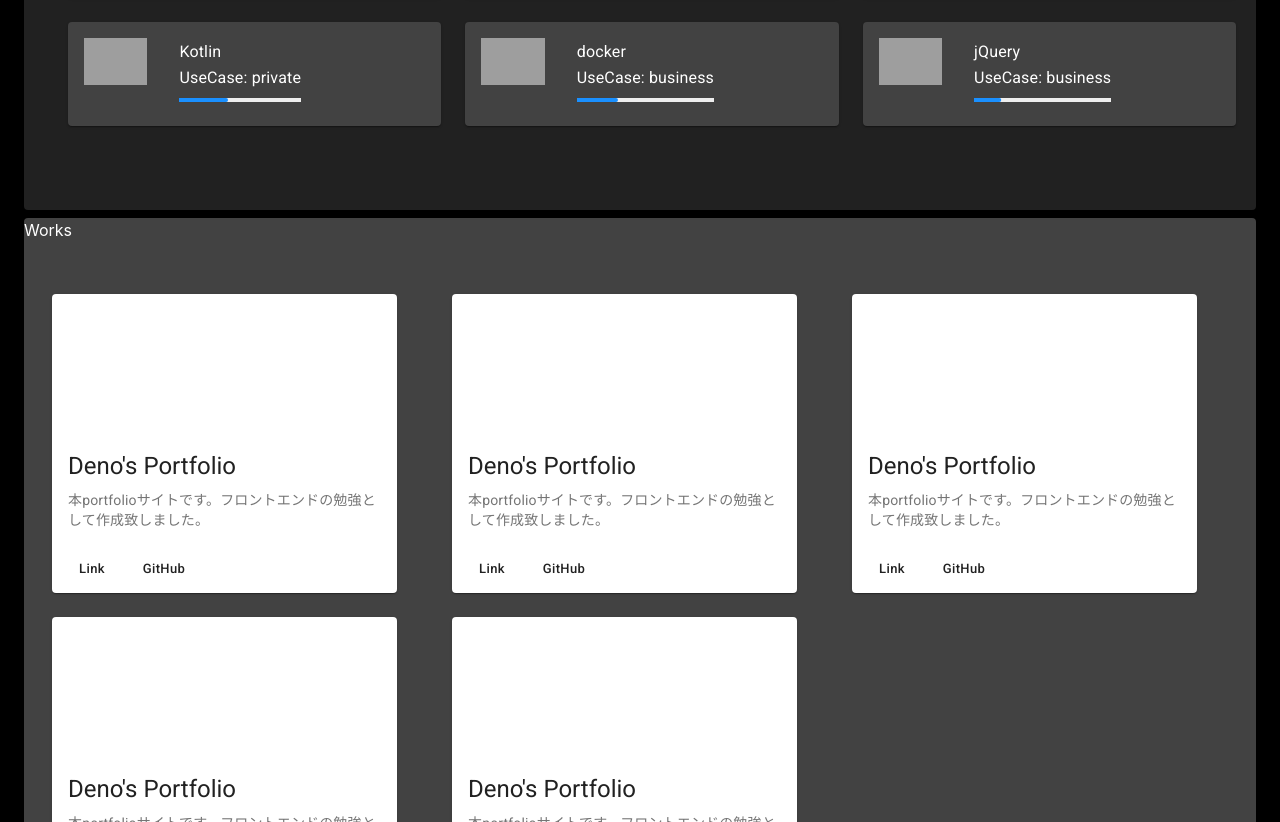
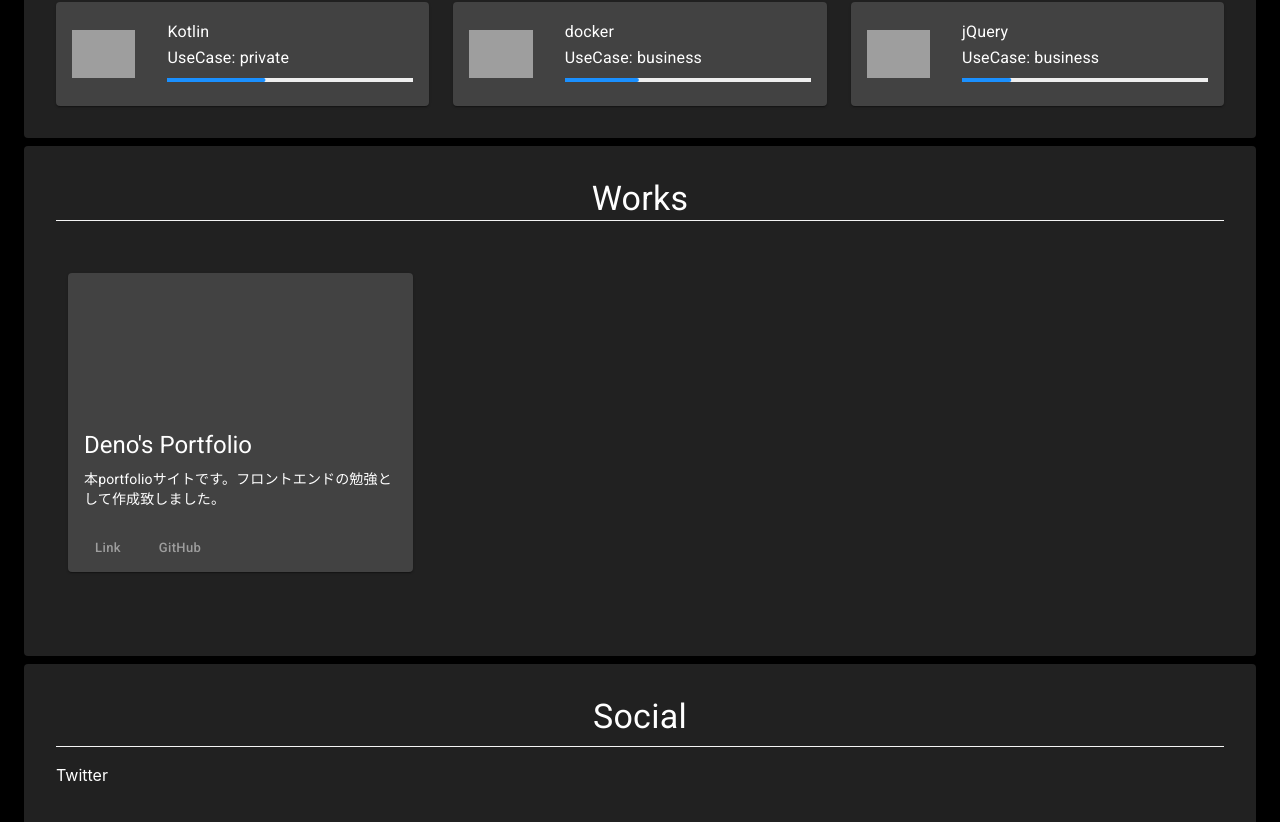
Before and after one commit to deno003/my_portfolio, a React (Create React App) app in the folder my_portfolio/: page / in a window 1280 px wide. Shown: the part 1118-1940 px from the top of the page. Built offline with nearby package versions, Linux system fonts and the light colour scheme; grey boxes are pictures that could not be loaded.

Commit message:
SkillsのLinerProgress部分のCSS(flex周辺）の修正、Social部分仕掛

```diff
--- a/my_portfolio/src/App.tsx
+++ b/my_portfolio/src/App.tsx
@@ -18,12 +18,14 @@ import homeContents from 'contents/homeContent.json';
 import worksContents from 'contents/worksContents.json';
 import aboutContents from 'contents/aboutContents.json';
 import skillsContents from 'contents/skillsContents.json';
+import socialContents from 'contents/socialContents.json';
 
 // context
 export const HomeContext = createContext(homeContents);
 export const WorksContext = createContext(worksContents);
 export const AboutContext = createContext(aboutContents);
 export const SkillsContext = createContext(skillsContents);
+export const SocialContext = createContext(socialContents);
 
 const useStyles = makeStyles((theme: Theme) => ({
   Main: {
@@ -33,7 +35,6 @@ export const SkillsContext = createContext(skillsContents);
     backgroundColor: 'black',
   },
 }));
-
 
 function App() {
   const classes = useStyles();
@@ -46,9 +47,11 @@ function App() {
             <WorksContext.Provider value={worksContents}>
               <AboutContext.Provider value={aboutContents}>
                 <SkillsContext.Provider value={skillsContents}>
+                  <SocialContext.Provider value={socialContents}>
                     <div className={classes.Main}>
                       <Main />
                     </div>
+                  </SocialContext.Provider>
                 </SkillsContext.Provider>
               </AboutContext.Provider>
             </WorksContext.Provider>
--- a/my_portfolio/src/components/Card.tsx
+++ b/my_portfolio/src/components/Card.tsx
@@ -1,5 +1,5 @@
 import * as React from 'react';
-import { makeStyles } from '@material-ui/core/styles';
+import { makeStyles, Theme } from '@material-ui/core/styles';
 import Card from '@material-ui/core/Card';
 import CardActioArea from '@material-ui/core/CardActionArea';
 import CardActions from '@material-ui/core/CardActions';
@@ -8,14 +8,16 @@ import CardMedia from '@material-ui/core/CardMedia';
 import Button from '@material-ui/core/Button';
 import Typography from '@material-ui/core/Typography';
 
-const useStyle = makeStyles({
+const useStyle = makeStyles((theme: Theme) => ({
   root: {
     maxWidth: 345,
+    backgroundColor: theme.palette.grey[800],
+    color: theme.palette.common.white,
   },
   media: {
     height: 140,
   },
-});
+}));
 
 type iProps = {
   item?: item;
@@ -40,16 +42,16 @@ function MediaCard(props: iProps) {
           <Typography gutterBottom variant="h5" component="h2">
             {props.item?.title}
           </Typography>
-          <Typography variant="body2" color="textSecondary" component="p">
+          <Typography variant="body2" component="p">
             {props.item?.text}
           </Typography>
         </CardContent>
       </CardActioArea>
       <CardActions>
-        <Button size="small" color="primary">
+        <Button size="small" color="secondary" href={props.item?.link}>
           Link
         </Button>
-        <Button size="small" color="primary">
+        <Button size="small" color="secondary" href={props.item?.gitHubUrl}>
           GitHub
         </Button>
       </CardActions>
--- a/my_portfolio/src/components/NavTabs.tsx
+++ b/my_portfolio/src/components/NavTabs.tsx
@@ -12,10 +12,10 @@ const useStyles = makeStyles((theme: Theme) => ({
     position: 'relative',
     boxShadow: 'none',
     borderBottom: `1px solid ${theme.palette.grey['100']}`,
-    backgroundColor: 'black',
+    backgroundColor: theme.palette.common.black,
   },
   LinkTab: {
-    color: 'white',
+    color: theme.palette.common.white,
   },
 }));
 
@@ -31,7 +31,7 @@ type LinkTabProps = {
   href?: string;
 };
 
-const LinkTab: React.FC<LinkTabProps> = (props: LinkTabProps) => {
+function LinkTab(props: LinkTabProps) {
   return (
     <Tab
       component="a"
@@ -41,9 +41,9 @@ const LinkTab: React.FC<LinkTabProps> = (props: LinkTabProps) => {
       {...props}
     ></Tab>
   );
-};
+}
 
-const NavTabs: React.FC = (Props: any) => {
+function NavTabs(Props: any) {
   const classes = useStyles(Props);
   const [value, setValue] = React.useState(0);
 
@@ -70,6 +70,6 @@ const NavTabs: React.FC = (Props: any) => {
       </AppBar>
     </div>
   );
-};
+}
 
 export default NavTabs;
--- a/my_portfolio/src/components/SkillsComponent.tsx
+++ b/my_portfolio/src/components/SkillsComponent.tsx
@@ -18,22 +18,25 @@ const useStyles = makeStyles((theme: Theme) => ({
     display: 'flex',
     backgroundColor: theme.palette.grey[800],
     color: theme.palette.common.white,
+    alignItems: 'center',
   },
   details: {
-    display: 'flex',
     flexDirection: 'column',
+    flex: '1 0 auto',
   },
   content: {
-    flex: '1 0 auto',
+    alignContent: 'center',
   },
   cover: {
     position: 'relative',
-    margin: theme.spacing(2),
+    marginTop: theme.spacing(1),
+    marginBottom: theme.spacing(1),
+    marginLeft: theme.spacing(2),
+    marginRight: theme.spacing(2),
     width: '17%',
     height: '17%',
   },
   progress: {
-    display: 'flex',
     paddingTop: theme.spacing(1),
   },
 }));
@@ -73,8 +76,8 @@ function SkillsComponent(props: iProps) {
       <CardMedia
         className={classes.cover}
         component="img"
-        src={props.item?.image}
-        title={props.item?.name}
+        image={props.item?.image}
+        // title={props.item?.name}
       />
       <div className={classes.details}>
         <CardContent className={classes.content}>
--- /dev/null
+++ b/my_portfolio/src/contents/socialContents.json
@@ -0,0 +1,6 @@
+[
+  {
+    "media": "Twitter",
+    "link": "https://twitter.com/deno_etml"
+  }
+]
--- a/my_portfolio/src/contents/worksContents.json
+++ b/my_portfolio/src/contents/worksContents.json
@@ -1,32 +1,4 @@
 [
-  {
-    "title": "Deno's Portfolio",
-    "tools": "React Hooks + Typescript",
-    "text": "本portfolioサイトです。フロントエンドの勉強として作成致しました。",
-    "link": "",
-    "gitHubUrl": ""
-  },
-  {
-    "title": "Deno's Portfolio",
-    "tools": "React Hooks + Typescript",
-    "text": "本portfolioサイトです。フロントエンドの勉強として作成致しました。",
-    "link": "",
-    "gitHubUrl": ""
-  },
-  {
-    "title": "Deno's Portfolio",
-    "tools": "React Hooks + Typescript",
-    "text": "本portfolioサイトです。フロントエンドの勉強として作成致しました。",
-    "link": "",
-    "gitHubUrl": ""
-  },
-  {
-    "title": "Deno's Portfolio",
-    "tools": "React Hooks + Typescript",
-    "text": "本portfolioサイトです。フロントエンドの勉強として作成致しました。",
-    "link": "",
-    "gitHubUrl": ""
-  },
   {
     "title": "Deno's Portfolio",
     "tools": "React Hooks + Typescript",
--- a/my_portfolio/src/pages/About/index.tsx
+++ b/my_portfolio/src/pages/About/index.tsx
@@ -23,7 +23,8 @@ const useStyles = makeStyles((theme: Theme) => ({
     padding: theme.spacing(4),
   },
   divider: {
-    color: theme.palette.common.white,
+    backgroundColor: theme.palette.grey[100],
+    marginBottom: theme.spacing(2),
   },
 }));
 
--- a/my_portfolio/src/pages/Skills/index.tsx
+++ b/my_portfolio/src/pages/Skills/index.tsx
@@ -23,14 +23,14 @@ const useStyles = makeStyles((theme: Theme) => ({
     padding: theme.spacing(4),
   },
   divider: {
-    color: theme.palette.common.white,
+    backgroundColor: theme.palette.grey[100],
+    marginBottom: theme.spacing(2),
   },
   cardGrid: {
     padding: '0 16px',
   },
   container: {
     maxWidth: '1200px',
-    margin: '5vh auto',
   },
 }));
 
--- a/my_portfolio/src/pages/Social/index.tsx
+++ b/my_portfolio/src/pages/Social/index.tsx
@@ -1,11 +1,62 @@
-import React from 'react';
+import React, { useContext } from 'react';
+import Divider from '@material-ui/core/Divider';
+import Typography from '@material-ui/core/Typography';
+import Paper from '@material-ui/core/Paper';
+import Grid from '@material-ui/core/Grid';
+import { makeStyles, Theme } from '@material-ui/core/styles';
+// import GitHubIcon from '@material-ui/icons/GitHub';
+// import TwitterIcon from '@material-ui/icons/Twitter';
 
-const Social: React.FC = () => {
+// contexts
+import { SocialContext } from 'App';
+
+const useStyles = makeStyles((theme: Theme) => ({
+  ground: {
+    position: 'relative',
+    backgroundColor: theme.palette.grey[900],
+    color: theme.palette.common.white,
+    marginBottom: theme.spacing(1),
+    backgroundSize: 'cover',
+    backgroundRepeat: 'no-repeat',
+    backgroundPosition: 'center',
+  },
+  content: {
+    position: 'relative',
+    padding: theme.spacing(4),
+  },
+  divider: {
+    backgroundColor: theme.palette.grey[100],
+    marginTop: theme.spacing(1),
+    marginBottom: theme.spacing(2),
+  },
+}));
+
+function Social() {
+  const classes = useStyles();
+  const contents = useContext(SocialContext);
+
   return (
-    <div>
-      <p>Social</p>
-    </div>
+    <Paper className={classes.ground}>
+      <Grid container>
+        <Grid item md={12}>
+          <div className={classes.content}>
+            <Typography
+              component="h1"
+              variant="h4"
+              color="inherit"
+              align="center"
+            >
+              Social
+            </Typography>
+            <Divider className={classes.divider} />
+            {contents.map((item, key) => (
+              <p>{item.media}</p>
+            ))}
+          </div>
+        </Grid>
+      </Grid>
+    </Paper>
   );
-};
+}
 
 export default Social;
--- a/my_portfolio/src/pages/Works/index.tsx
+++ b/my_portfolio/src/pages/Works/index.tsx
@@ -5,14 +5,16 @@ import { makeStyles, Theme } from '@material-ui/core/styles';
 import Card from 'components/Card';
 import Grid from '@material-ui/core/Grid';
 import Paper from '@material-ui/core/Paper';
+import Typography from '@material-ui/core/Typography';
+import Divider from '@material-ui/core/Divider';
 
 // contexts
 import { WorksContext } from 'App';
 
-const useStyle = makeStyles((theme:Theme) =>({
+const useStyle = makeStyles((theme: Theme) => ({
   ground: {
     position: 'relative',
-    backgroundColor: theme.palette.grey[800],
+    backgroundColor: theme.palette.grey[900],
     color: theme.palette.common.white,
     marginBottom: theme.spacing(1),
     backgroundSize: 'cover',
@@ -26,6 +28,14 @@ const useStyle = makeStyles((theme:Theme) =>({
   cardGrid: {
     padding: '0 16px',
   },
+  divider: {
+    backgroundColor: theme.palette.grey[100],
+    marginBottom: theme.spacing(2),
+  },
+  content: {
+    position: 'relative',
+    padding: theme.spacing(4),
+  },
 }));
 
 function Works() {
@@ -34,7 +44,18 @@ function Works() {
 
   return (
     <Paper className={classes.ground}>
-      <p>Works</p>
+      <Grid container>
+        <Grid item md={12}>
+          <div className={classes.content}>
+            <Typography
+              component="h1"
+              variant="h4"
+              color="inherit"
+              align="center"
+            >
+              Works
+            </Typography>
+            <Divider className={classes.divider} />
             <Grid
               container
               className={classes.container}
@@ -54,6 +75,9 @@ function Works() {
                 </Grid>
               ))}
             </Grid>
+          </div>
+        </Grid>
+      </Grid>
     </Paper>
   );
 }
```
Lines whose indentation alone changed are shown as unchanged.
